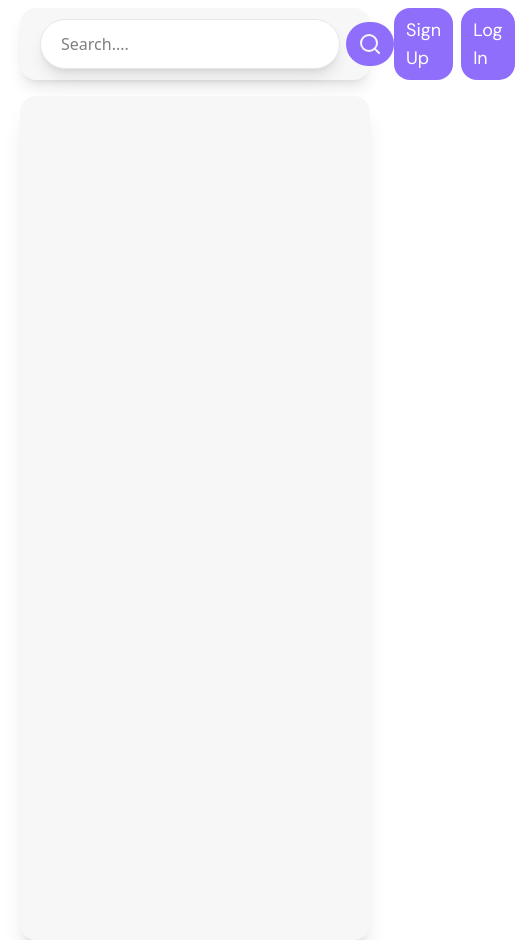
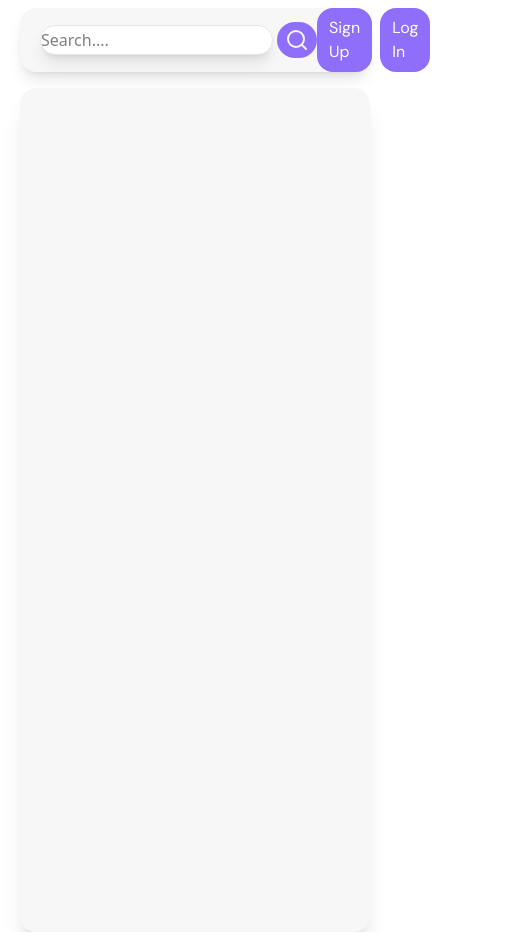
Before and after one commit to adeelahmed09/freelance-flow, a Next.js app: page / in a window 390 px wide. Shown: the whole page, 515 px wide, since content can reach past the window. Built offline with nearby package versions, Linux system fonts and the light colour scheme.

Commit message:
style: update Nav, NavLeft, and SideMenu components for improved layout and color consistency

```diff
--- a/src/app/components/Nav.js
+++ b/src/app/components/Nav.js
@@ -7,10 +7,10 @@ function Nav() {
       <div className="w-full rounded-2xl flex justify-between items-center px-5 h-full shadow-lg bg-[#F7F7F7]">
         <div
         id="search-bar"
-        className="flex items-center gap-1.5 justify-center"
+        className="flex items-center gap-1 justify-center"
         >
-          <input type="text" placeholder="Search...." className="w-[300px] shadow-lg h-[50px] px-5 py-1 bg-white rounded-full outline-none border-gray-200 border" name="search-input" id="search-input" />
-          <button className="bg-[#8F6EFB] px-3 py-2.5 rounded-full">
+          <input type="text" placeholder="Search...." className="lg:w-[300px] sm:w-[200px] shadow-lg lg:h-[50px] sm:h-[40px] lg:px-5 sm:px-3 py-0.5 bg-white rounded-full outline-none border-gray-200 border" name="search-input" id="search-input" />
+          <button className="bg-[#8F6EFB] px-2 py-1.5 rounded-full">
             <Search color="#f7f7f7" size={24} />
           </button>
         </div>
--- a/src/app/components/NavLeft.js
+++ b/src/app/components/NavLeft.js
@@ -14,9 +14,9 @@ function NavLeft() {
 
   if(!loggedIn){
     return (
-    <div className={`flex justify-center gap-2 ${dmSans.className}`}>
-      <Link className="bg-[#8F6EFB] hover:bg-[#3A265B] hover:shadow-lg transition text-lg rounded-2xl text-white px-3 py-2" href="/signup">Sign Up</Link>
-      <Link className="bg-[#8F6EFB] hover:bg-[#3A265B] hover:shadow-lg transition text-lg rounded-2xl text-white px-3 py-2" href="/login">Log In</Link>
+    <div className={`flex justify-center items-center gap-2 ${dmSans.className}`}>
+      <Link className="bg-[#8F6EFB] hover:bg-[#3A265B] hover:shadow-lg transition lg:text-lg rounded-2xl sm:text-md text-white px-3 py-2" href="/signup">Sign Up</Link>
+      <Link className="bg-[#8F6EFB] hover:bg-[#3A265B] hover:shadow-lg transition lg:text-lg rounded-2xl sm:text-md text-white px-3 py-2" href="/login">Log In</Link>
     </div>
   )
   }
--- a/src/app/components/SideMenu.js
+++ b/src/app/components/SideMenu.js
@@ -23,30 +23,30 @@ function SideMenu() {
         <h3 className={`${dmSans.className} text-[#392558] text-sm`}>
           Menue
         </h3>
-        <ul className={`flex flex-col text-lg select-none text-[#757575] font-normal pt-3 gap-2 pl-2 ${dmSans.className}`}>
+        <ul className={`flex flex-col text-lg select-none text-[#696969] font-normal pt-3 gap-2 pl-2 ${dmSans.className}`}>
           <li className={`${pathname==="/"?"side-active visible":""}  relative`}>
             <Link
               href={"/"}
-              className={`flex justify-start gap-2 ${pathname === "/" ? "text-[#000000]" : "text-[#757575]"} items-center`} >
+              className={`flex justify-start gap-2 ${pathname === "/" ? "text-[#000000]" : "text-[#696969]"} items-center`} >
                 <span>
                 <LayoutDashboard
                   size={24}
-                  color={pathname === "/" ? "#8F6EFB" : "#757575"}
+                  color={pathname === "/" ? "#8F6EFB" : "#696969"}
                   strokeWidth={2} />
                 </span>Dashboard
               </Link>
           </li>
-          <li className={`${pathname==="/project"?"side-active visible":""}  relative`} ><Link href={"/project"} className={`flex justify-start gap-2 ${pathname === "/project" ? "text-[#000000]" : "text-[#757575]"} items-center`} ><span><Presentation size={24} color={pathname === "/project" ? "#8F6EFB" : "#757575"} strokeWidth={2} /></span>Projects</Link></li>
+          <li className={`${pathname==="/project"?"side-active visible":""}  relative`} ><Link href={"/project"} className={`flex justify-start gap-2 ${pathname === "/project" ? "text-[#000000]" : "text-[#696969]"} items-center`} ><span><Presentation size={24} color={pathname === "/project" ? "#8F6EFB" : "#696969"} strokeWidth={2} /></span>Projects</Link></li>
           <li
           className={`${pathname==="/clients"?"side-active visible":""}  relative`}
           >
             <Link
               href={"/clients"}
-              className={`flex justify-start gap-1 ${pathname === "/clients" ? "text-[#000000]" : "text-[#757575]"} items-center`} >
+              className={`flex justify-start gap-1 ${pathname === "/clients" ? "text-[#000000]" : "text-[#696969]"} items-center`} >
                 <span>
                 <UserRound
                   size={24}
-                  color={pathname === "/clients" ? "#8F6EFB" : "#757575"}
+                  color={pathname === "/clients" ? "#8F6EFB" : "#696969"}
                   strokeWidth={2} />
                 </span>Clients
               </Link>
@@ -56,11 +56,11 @@ function SideMenu() {
           >
             <Link
               href={"/invoice"}
-              className={`flex justify-start gap-1 ${pathname === "/invoice" ? "text-[#000000]" : "text-[#757575]"} items-center`} >
+              className={`flex justify-start gap-1 ${pathname === "/invoice" ? "text-[#000000]" : "text-[#696969]"} items-center`} >
                 <span>
                 <ReceiptText
                   size={24}
-                  color={pathname === "/invoice" ? "#8F6EFB" : "#757575"}
+                  color={pathname === "/invoice" ? "#8F6EFB" : "#696969"}
                   strokeWidth={2} />
                 </span>Invoice
               </Link>
@@ -70,11 +70,11 @@ function SideMenu() {
           >
             <Link
               href={"/settings"}
-              className={`flex justify-start gap-1 ${pathname === "/settings" ? "text-[#000000]" : "text-[#757575]"} items-center`} >
+              className={`flex justify-start gap-1 ${pathname === "/settings" ? "text-[#000000]" : "text-[#696969]"} items-center`} >
                 <span>
                 <Settings
                   size={24}
-                  color={pathname === "/settings" ? "#8F6EFB" : "#757575"}
+                  color={pathname === "/settings" ? "#8F6EFB" : "#696969"}
                   strokeWidth={2} />
                 </span>Profile Settings
               </Link>
```
